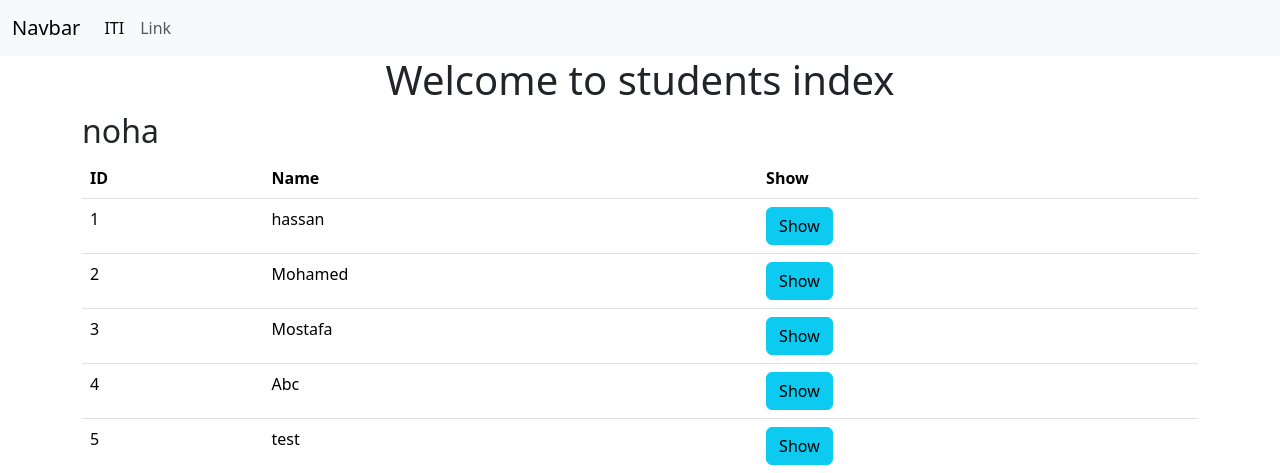
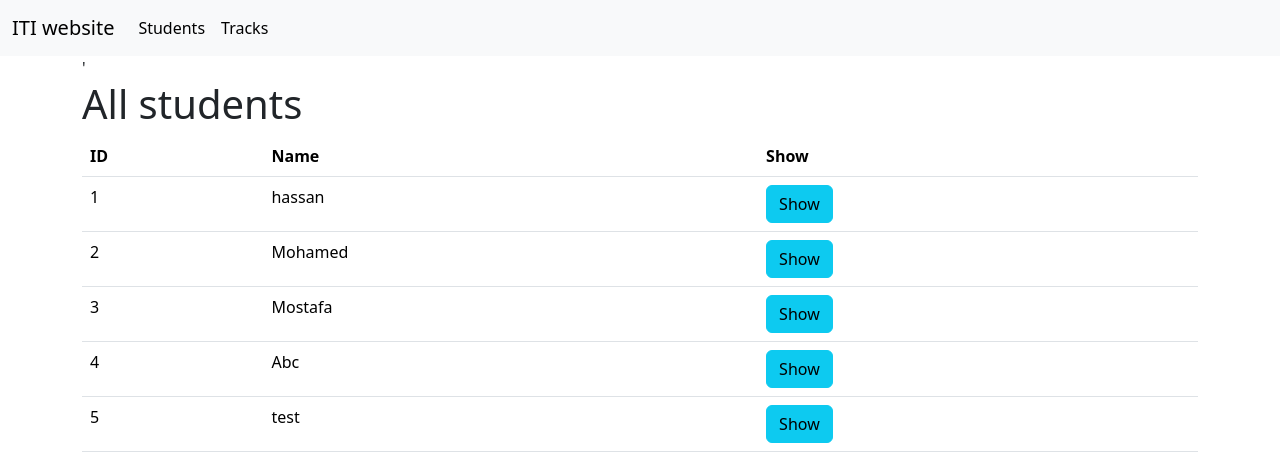
Before and after one commit to NohaAShehab/st24-mans2-django, a Django app: page /students/index in a window 1280 px wide. Shown: the top 473 px of the page. Run offline with Django 5.2, Linux system fonts and the light colour scheme.

Commit message:
using template inheritrance

```diff
--- a/mysite/students/templates/layouts/base.html
+++ b/mysite/students/templates/layouts/base.html
@@ -8,17 +8,17 @@
 <body>
 <nav class="navbar navbar-expand-lg bg-body-tertiary">
   <div class="container-fluid">
-    <a class="navbar-brand" href="#">Navbar</a>
+    <a class="navbar-brand" href="#">ITI website</a>
     <button class="navbar-toggler" type="button" data-bs-toggle="collapse" data-bs-target="#navbarSupportedContent" aria-controls="navbarSupportedContent" aria-expanded="false" aria-label="Toggle navigation">
       <span class="navbar-toggler-icon"></span>
     </button>
     <div class="collapse navbar-collapse" id="navbarSupportedContent">
       <ul class="navbar-nav me-auto mb-2 mb-lg-0">
         <li class="nav-item">
-          <a class="nav-link active" aria-current="page" href="#">ITI</a>
+          <a class="nav-link active" aria-current="page" href="{% url 'students.index' %}">Students</a>
         </li>
-        <li class="nav-item">
-          <a class="nav-link" href="#">Link</a>
+         <li class="nav-item">
+          <a class="nav-link active" aria-current="page" href="{% url 'tracks.index' %}">Tracks</a>
         </li>
 
 
--- a/mysite/students/templates/students/index.html
+++ b/mysite/students/templates/students/index.html
@@ -1,42 +1,6 @@
-<!DOCTYPE html>
-<html lang="en">
-<head>
-    <meta charset="UTF-8">
-    <title>Title</title>
-    <link href="https://cdn.jsdelivr.net/npm/bootstrap@5.3.3/dist/css/bootstrap.min.css" rel="stylesheet" integrity="sha384-QWTKZyjpPEjISv5WaRU9OFeRpok6YctnYmDr5pNlyT2bRjXh0JMhjY6hW+ALEwIH" crossorigin="anonymous">
-</head>
-<body>
-<nav class="navbar navbar-expand-lg bg-body-tertiary">
-  <div class="container-fluid">
-    <a class="navbar-brand" href="#">Navbar</a>
-    <button class="navbar-toggler" type="button" data-bs-toggle="collapse" data-bs-target="#navbarSupportedContent" aria-controls="navbarSupportedContent" aria-expanded="false" aria-label="Toggle navigation">
-      <span class="navbar-toggler-icon"></span>
-    </button>
-    <div class="collapse navbar-collapse" id="navbarSupportedContent">
-      <ul class="navbar-nav me-auto mb-2 mb-lg-0">
-        <li class="nav-item">
-          <a class="nav-link active" aria-current="page" href="#">ITI</a>
-        </li>
-        <li class="nav-item">
-          <a class="nav-link" href="#">Link</a>
-        </li>
-
-
-      </ul>
-
-    </div>
-  </div>
-</nav>
-<div class="container">
-    <h1 class="text-center"> Welcome to students index </h1>
-
-  <h2>{{name}}</h2>
-
-<!--  {{students}}-->
-
-
-  {# this is a jinia2 template comment #}
-
+{% extends 'layouts/base.html' %}
+{% block main %}'
+<h1> All students</h1>
   <table class="table">
     <tr><th>ID</th> <th>Name</th>
     <th>Show</th>
@@ -45,18 +9,11 @@
         <tr>
           <td>{{std.id }}</td>
           <td>{{std.name}}</td>
-          <td> <a class="btn btn-info">Show</a></td>
+<!--          <td> <a  href="/students/{{std.id}}" class="btn btn-info">Show</a></td>-->
+           <td> <a  href="{% url 'students.show' std.id %}" class="btn btn-info">Show</a></td>
 
         </tr>
     {% endfor %}
 
   </table>
-</div>
-
-
-
-
-<script src="https://cdn.jsdelivr.net/npm/bootstrap@5.3.3/dist/js/bootstrap.bundle.min.js" integrity="sha384-YvpcrYf0tY3lHB60NNkmXc5s9fDVZLESaAA55NDzOxhy9GkcIdslK1eN7N6jIeHz" crossorigin="anonymous"></script>
-
-</body>
-</html>
+{% endblock %}
--- a/mysite/students/templates/students/show.html
+++ b/mysite/students/templates/students/show.html
@@ -12,7 +12,7 @@
   <div class="card-body">
     <h5 class="card-title">{{student.name}}</h5>
     <p class="card-text">{{student.track}}</p>
-    <a href="#" class="btn btn-primary">Go somewhere</a>
+    <a href="{% url 'students.index' %}" class="btn btn-primary">Back to All students </a>
   </div>
 </div>
 
--- a/mysite/tracks/urls.py
+++ b/mysite/tracks/urls.py
@@ -1,10 +1,10 @@
 
 from django.urls import path
 
-from tracks.views import  landing
+from tracks.views import  landing, index
 
 
 urlpatterns=[
     path('land', landing, name='landing'),
-
+    path('index', index, name='tracks.index'),
 ]
--- a/mysite/tracks/views.py
+++ b/mysite/tracks/views.py
@@ -4,3 +4,8 @@ from django.shortcuts import render
 
 def landing(request):
     return render(request, 'tracks/landing.html')
+
+
+
+def index(request):
+    return render(request, 'tracks/index.html')
```
Also changed, not shown: mysite/tracks/templates/tracks/index.html (added, +8 -0 lines).
